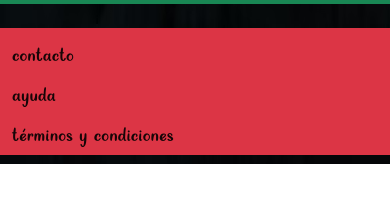
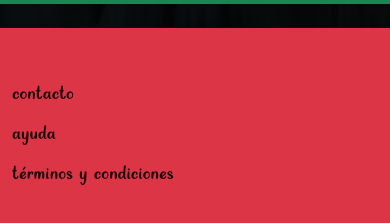
Before and after one commit to juanwoolf/Entrega-3, a website: page pages/recomendadas.html in a window 390 px wide. Shown: the part 2922-3145 px from the top of the page. Before the commit the page ends 3086 px from the top, so only its background shows below. Drawn offline with nearby package versions, Linux system fonts and the light colour scheme.

Commit message:
recomendadas

```diff
--- a/SCSS/style.scss
+++ b/SCSS/style.scss
@@ -177,7 +177,7 @@ html{overflow-x: hidden;}
         display: none;
     }
     #footer_recomendadas {
-        height: 15vh;
+        height: 25vh;
         top: 0,  !important;
         width: 100vw;
 
```
Also changed, not shown: CSS/style.css.
